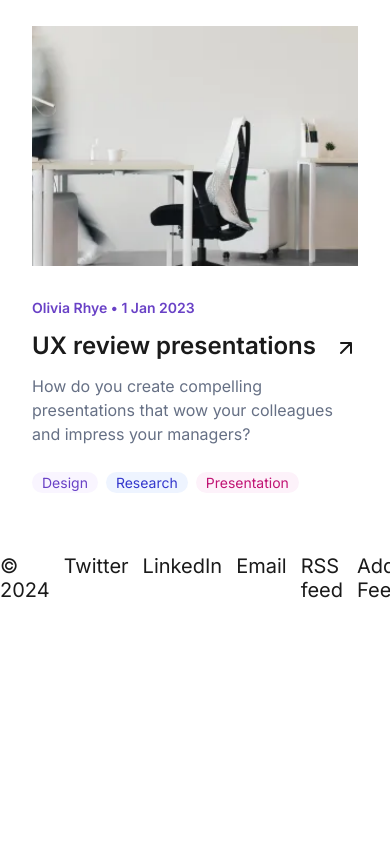
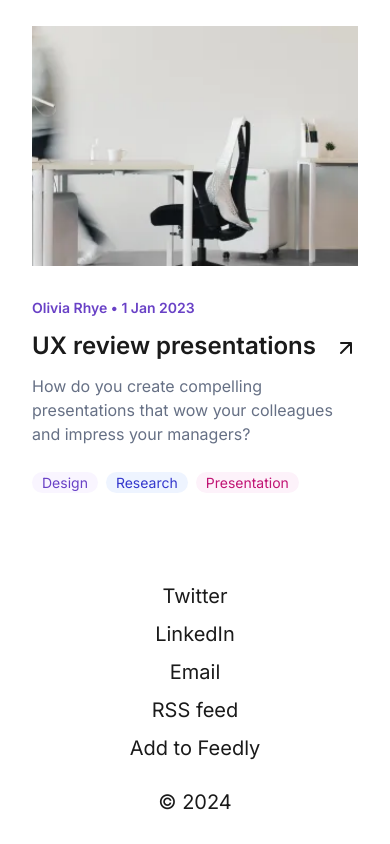
Before and after one commit to ignasiusadhitia/mini-project-08, a React (Vite) app: page / in a window 390 px wide. Shown: the part 4742-5586 px from the top of the page. Before the commit the page ends 5344 px from the top, so only its background shows below. Built offline with nearby package versions, Linux system fonts and the light colour scheme.

Commit message:
fix(footer-page): add margin top

```diff
--- a/src/components/Footer.jsx
+++ b/src/components/Footer.jsx
@@ -23,13 +23,13 @@ const navLinks = [
 
 const Footer = () => {
   return (
-    <footer className="container flex text-xl leading-6 text-black-2 gap-3.5">
+    <footer className="container flex flex-col-reverse items-center md:flex-row md:items-start text-xl leading-6 text-black-2 gap-3.5 py-7.5 px-8 lg:px-0 mt-19">
       {/* Copyright */}
-      <span>&copy; 2024</span>
+      <span className="mt-4 md:mt-0">&copy; 2024</span>
 
       {/* Navigation */}
       <nav>
-        <ul className="flex gap-3.5">
+        <ul className="flex flex-col items-center md:flex-row gap-3.5">
           {navLinks.map(({ name, path }) => (
             <li key={name}>
               <a href={path} rel="noreferrer noopener" target="_black">
```
